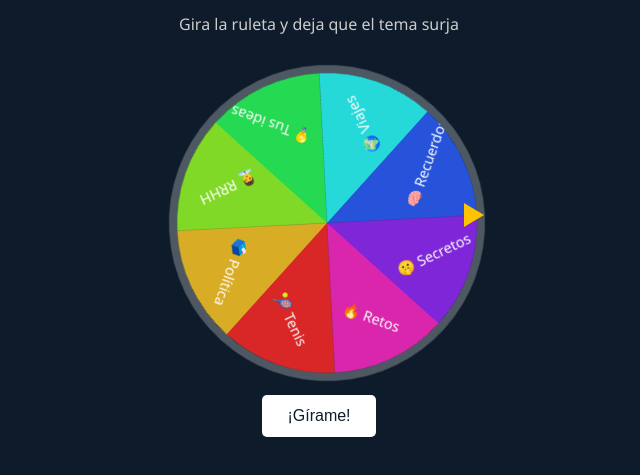
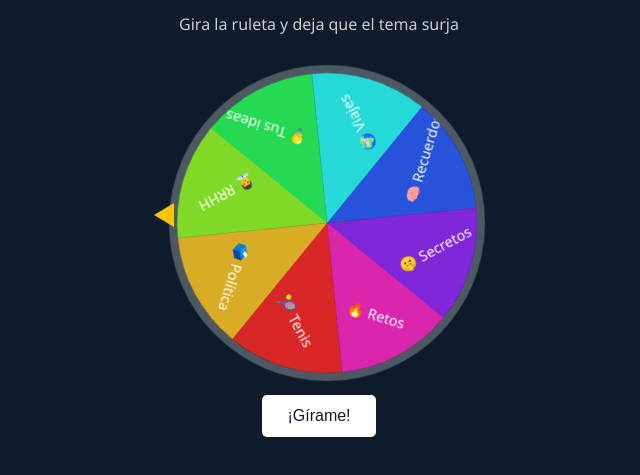
Before and after one commit to mabergar/Rulemosnos, a plain HTML site: page index.html in a window 1280 px wide. Both pictures are taken after a click on the button "¡Gírame!". Shown: the part 117-592 px from the top of the page, without its empty margins (321-961 px from the left). Drawn offline with Linux system fonts and the light colour scheme.

Commit message:
Update index.html

```diff
--- a/index.html
+++ b/index.html
@@ -49,14 +49,14 @@
     }
     .pointer {
       position: absolute;
-      right: -15px;
+      left: -15px;
       top: 50%;
       transform: translateY(-50%);
       width: 0;
       height: 0;
       border-top: 12px solid transparent;
       border-bottom: 12px solid transparent;
-      border-left: 20px solid #ffc300;
+      border-right: 20px solid #ffc300;
       z-index: 10;
     }
     .spin-btn {
@@ -165,6 +165,7 @@
     ];
 
     const wheel = document.getElementById("wheel");
+    let currentRotation = 0;
 
     function drawWheel() {
       wheel.innerHTML = "";
@@ -185,19 +186,18 @@
       const anglePerSlice = 360 / n;
       const selectedIndex = Math.floor(Math.random() * n);
       const offset = anglePerSlice / 2;
-      const fullSpins = 6 * 360;
-      const finalAngle = selectedIndex * anglePerSlice + offset;
-      const totalRotation = fullSpins + finalAngle;
-      const question = topics[selectedIndex].questions[Math.floor(Math.random() * topics[selectedIndex].questions.length)];
+      const spins = 5;
+      const rotation = spins * 360 + selectedIndex * anglePerSlice + offset;
+      currentRotation += rotation;
+
+      const selectedTopic = topics[selectedIndex];
+      const question = selectedTopic.questions[Math.floor(Math.random() * selectedTopic.questions.length)];
 
       wheel.style.transition = "transform 3s ease-out";
-      wheel.style.transform = `rotate(-${totalRotation}deg)`;
+      wheel.style.transform = `rotate(-${currentRotation}deg)`;
 
       setTimeout(() => {
         document.getElementById("resultText").innerText = "👉 " + question;
-        // Resetea el ángulo acumulado para mantener la precisión
-        wheel.style.transition = "none";
-        wheel.style.transform = `rotate(-${finalAngle}deg)`;
       }, 3100);
     }
 
```
